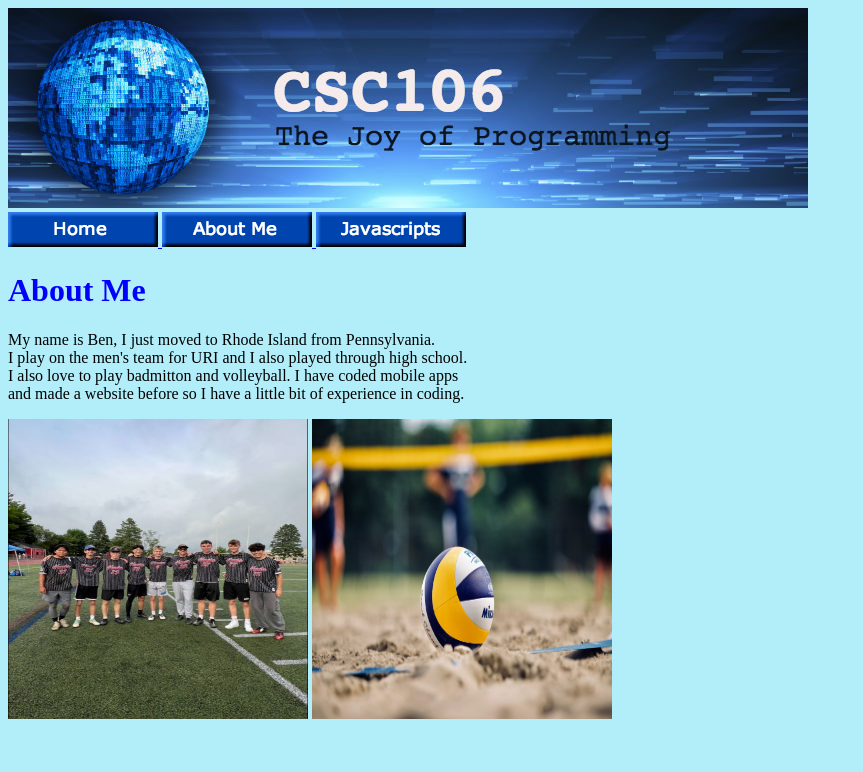
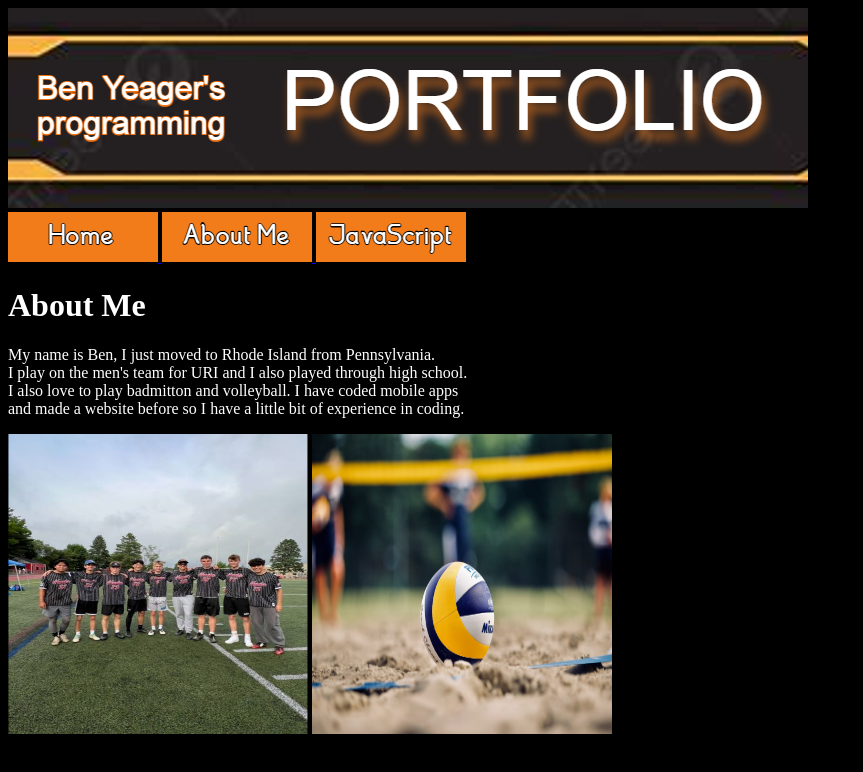
Before and after one commit to BenYeager05/BenYeager05.github.io, a plain HTML site: page aboutme.html in a window 1280 px wide. Shown: the whole page, without its empty margins (0-863 px from the left). Drawn offline with Linux system fonts and the light colour scheme.

Commit message:
Add files via upload

```diff
--- a/aboutme.html
+++ b/aboutme.html
@@ -8,30 +8,30 @@
 </head>
 <body>
 
-    <img src="csc106_banner.jpg"></body><img>
+    <img src="Banner_forWeb.png"></body><img>
     <table></table>
 
         <tr>
             <td align="center">
                  <a href="index.html">
-                    <img src="home.png"></img>
+                    <img src="Home_Button.png"></img>
                  </a>
             </td>
             <td align="center">
                 <a href="aboutme.html">
-                   <img src="aboutme.png"></img>
+                   <img src="AboutMe_Button.png"></img>
                 </a>
            </td>
            <td align="center">
             <a href="js.html">
-               <img src="js.png"></img>
+               <img src="JavaScript_Button.png"></img>
             </a>
        </td>
 
         </tr>
     </table>
-    <h1> About Me</body></h1>
-    <p>     My name is Ben, I just moved to Rhode Island from Pennsylvania.<br>
+    <h1> About Me </body></h1>
+    <p id = "Aboutme_info">     My name is Ben, I just moved to Rhode Island from Pennsylvania.<br>
         I play on the men's team for URI and I also played through high school.<br>
         I also love to play badmitton and volleyball. I have coded mobile apps<br>
     and made a website before so I have a little bit of experience in coding.
--- a/myStyle.css
+++ b/myStyle.css
@@ -1,9 +1,12 @@
 h1{
-    color: blue
+    color: rgb(255, 255, 255)
+}
+#Aboutme_info{
+    color:hsl(0, 0%, 100%)
 }
 
 body{
-    background-color:rgb(178, 238, 250)
+    background-color:rgb(0, 0, 0)
 }
 
 #content{
```
Also changed, not shown: index.html (+4 -4 lines), js.html (+4 -4 lines), AboutMe_Button.png (added), Background_Image.png (added), Banner_forWeb.png (added), Banner_for_Website.jpg (added), Home_Button.png (added), JavaScript_Button.png (added).
